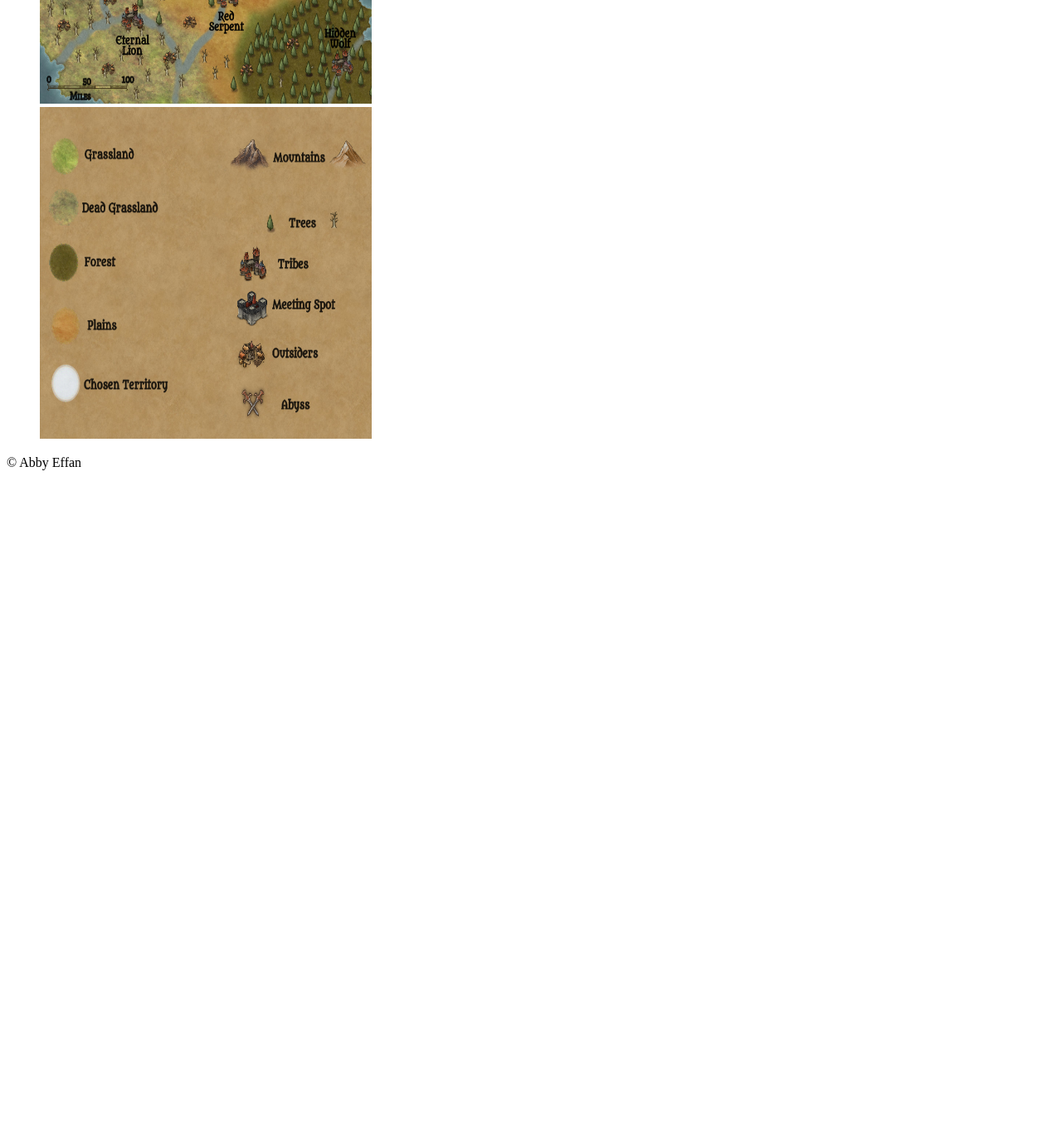
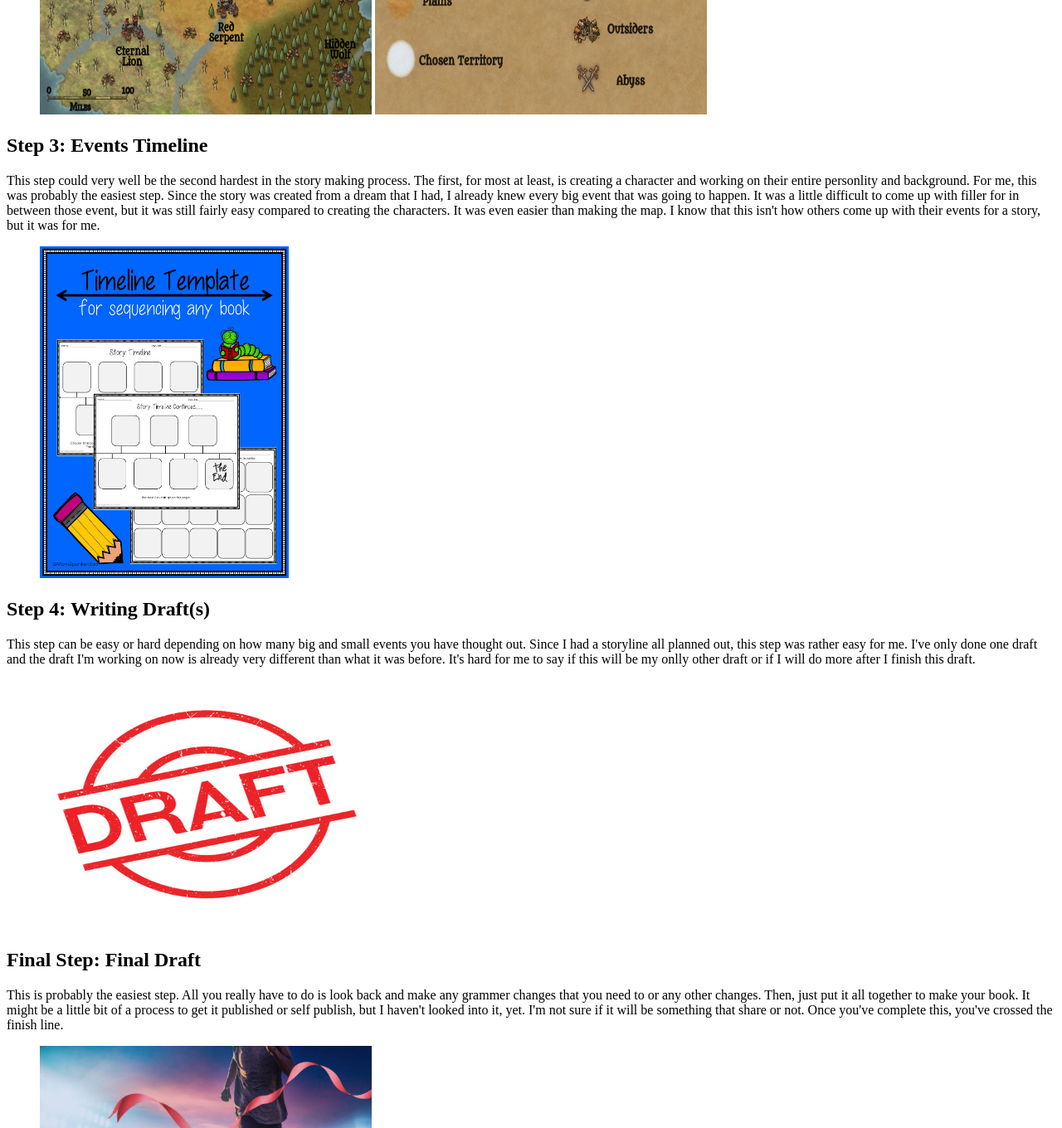
Before and after one commit to STL-WomenPlus-WebDev-March2023/js-assignment-4-html-me-something-effab, a website: page index.html in a window 1280 px wide. Shown: the part 1440-2800 px from the top of the page at 83% size. Before the commit the page ends 2023 px from the top, so only its background shows below. Drawn offline with Linux system fonts and the light colour scheme.

Commit message:
index complete

```diff
--- a/index.html
+++ b/index.html
@@ -19,7 +19,7 @@
                </figure>
             </section>
             <section>
-               <h3>Step 1: Characters</h3>
+               <h2>Step 1: Characters</h2>
                <p>
                   The first step I went through was making characters. They've only changed a little bit over time. The way I went about making my characters is by searching for names that mean what I want the to portray. For example. my main character's name is Lexi which means <q>defender of man</q>. <small>Spoiler for the book.</small> That's what she is going to be as the progresses. After getting the names down for my main human characters, I walk through my animal characters. One animal being Crstyal, a snowy owl. For any animal characters, I find pictures to go along with them, mostly for my own reference. Crystal is the only one I was able to draw myself. After knowing all the character names, I work through they personalities, appearances, fears, backgrounds, and more.
                </p>
@@ -28,19 +28,40 @@
                </figure>
             </section>
             <section>
-               <h4>Step 2: Map</h4>
+               <h2>Step 2: Map</h2>
                <p>
                   The next step I take is making a layout of the world. When I used to write little stories, I would just have a basic stick drawing of where everything was located. That was until I found <a href="https://inkarnate.com/">Inkarnate</a>. I only did a simple, little map that would help guide me in writing and possible be a map for readers, but I'm still undecided if I should even publish it, let alone use this map in it.
                </p>
                <figure>
-                  <div class="row">
-                     <div class="column">
-                        <img src="images/Map.png" alt="Map" width="400" height="400">
-                     </div>
-                     <div class="column">
-                        <img src="images/Map Guide.png" alt="Map Guide" width="400" height="400">
-                     </div>
-                  </div>
+                  <img src="images/Map.png" alt="Map" width="400" height="400">
+                  <img src="images/Map Guide.png" alt="Map Guide" width="400" height="400">
+               </figure>
+            </section>
+            <section>
+               <h2>Step 3: Events Timeline</h2>
+               <p>
+                  This step could very well be the second hardest in the story making process. The first, for most at least, is creating a character and working on their entire personlity and background. For me, this was probably the easiest step. Since the story was created from a dream that I had, I already knew every big event that was going to happen. It was a little difficult to come up with filler for in between those event, but it was still fairly easy compared to creating the characters. It was even easier than making the map. I know that this isn't how others come up with their events for a story, but it was for me.
+               </p>
+               <figure>
+                  <img src="images/Story.jpg" alt="Story Timeline" width="300" height="400">
+               </figure>
+            </section>
+            <section>
+               <h2>Step 4: Writing Draft(s)</h2>
+               <p>
+                  This step can be easy or hard depending on how many big and small events you have thought out. Since I had a storyline all planned out, this step was rather easy for me. I've only done one draft and the draft I'm working on now is already very different than what it was before. It's hard for me to say if this will be my onlly other draft or if I will do more after I finish this draft.
+               </p>
+               <figure>
+                  <img src="images/draft.jpg" alt="Draft" width="400" height="300">
+               </figure>
+            </section>
+            <section>
+               <h2>Final Step: Final Draft</h2>
+               <p>
+                  This is probably the easiest step. All you really have to do is look back and make any grammer changes that you need to or any other changes. Then, just put it all together to make your book. It might be a little bit of a process to get it published or self publish, but I haven't looked into it, yet. I'm not sure if it will be something that share or not. Once you've complete this, you've crossed the finish line.
+               </p>
+               <figure>
+                  <img src="images/finish line.jpg" alt="Finish Line" width="400" height="300">
                </figure>
             </section>
          </article>
--- a/styles.css
+++ b/styles.css
@@ -1,7 +1 @@
 /* Write your CSS here! */
-
-.column {
-    float: left;
-    width: 50%;
-    padding: 5px;
-}
```
Also changed, not shown: images/Story.jpg (added), images/draft.jpg (added), images/finish line.jpg (added).
